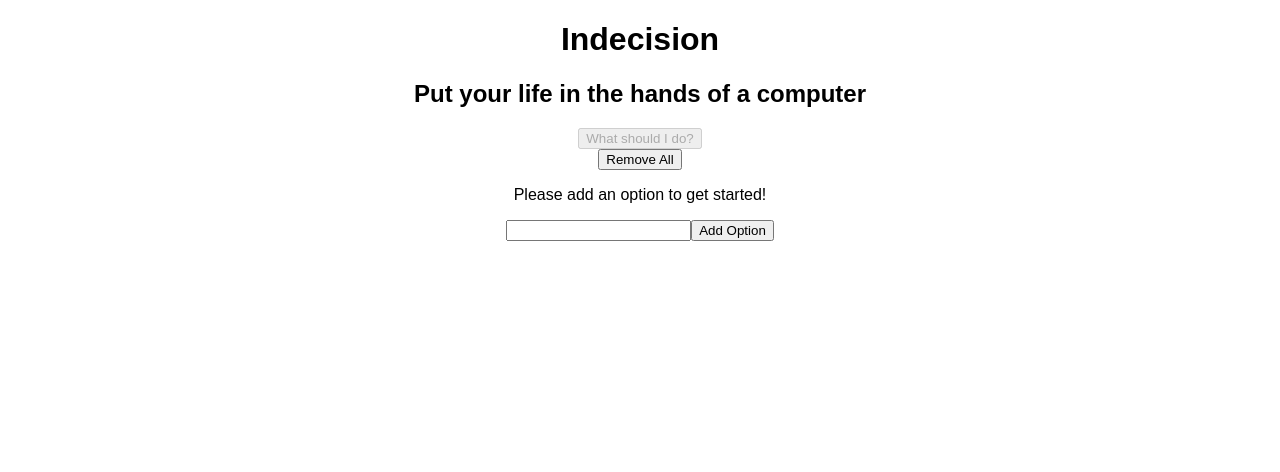
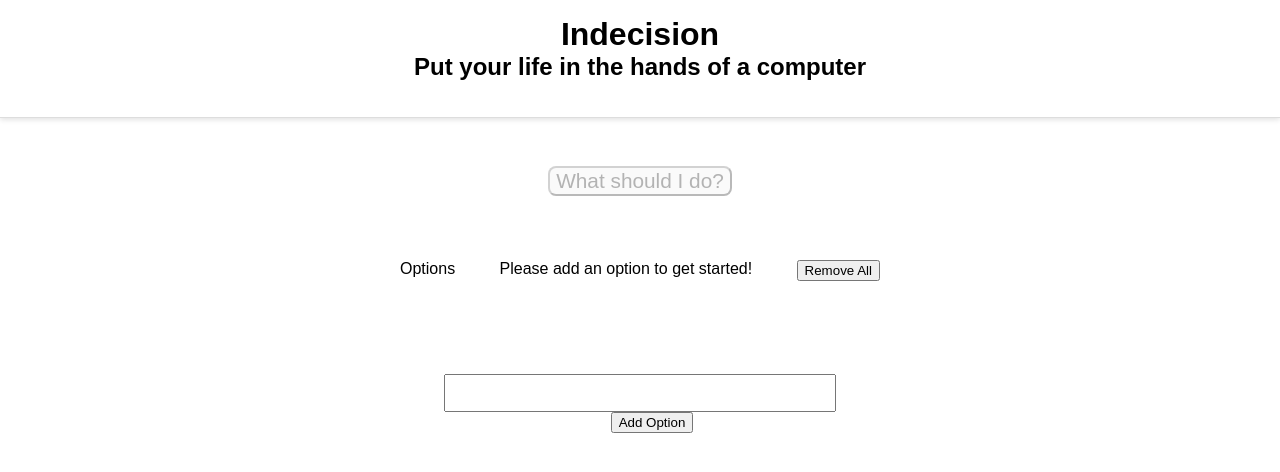
Before and after one commit to teddylopez/indecision, a React (Create React App) app: page / in a window 1280 px wide. Shown: the top 472 px of the page. Built offline with nearby package versions, Linux system fonts and the light colour scheme; a web font is replaced by a local one.

Commit message:
Basic styling.

```diff
--- a/package.json
+++ b/package.json
@@ -3,9 +3,13 @@
   "version": "0.1.0",
   "private": true,
   "dependencies": {
+    "node-sass-chokidar": "^1.1.2",
+    "npm": "^5.7.1",
     "react": "^16.2.0",
     "react-dom": "^16.2.0",
-    "react-scripts": "1.1.1"
+    "react-modal": "^3.3.2",
+    "react-scripts": "1.1.1",
+    "sass-loader": "^6.0.7"
   },
   "scripts": {
     "start": "react-scripts start",
--- a/src/App.css
+++ b/src/App.css
@@ -6,3 +6,64 @@ body {
 ul {
   list-style-type: none;
 }
+
+button {
+  cursor: pointer;
+}
+
+h1 {
+  padding-top: 1rem;
+  margin: 0;
+}
+
+h2 {
+  margin-top: 0;
+  padding-bottom: 1rem;
+}
+
+#main-btn {
+  font-size: 1.3rem;
+  border-radius: .5rem;
+  margin-top: 3rem;
+  margin-bottom: 3rem;
+}
+
+#app-header {
+  border-bottom: 1px solid #DDDDDD;
+  -webkit-box-shadow: 0 2px 5px 0 rgba(0,0,0,.11);
+  box-shadow: 0 2px 5px 0 rgba(0,0,0,.11);
+}
+
+#option-header {
+  margin: 0 25rem;
+}
+
+.left {
+  float: left;
+}
+
+.right {
+  float: right;
+}
+
+.options {
+  margin: 0 25rem;
+  padding-top: 2rem;
+}
+
+#add-form {
+  margin: 0 25rem;
+}
+
+#add-form input {
+  width: 80%;
+  height: 2rem;
+}
+
+#add-form button {
+  margin-left: 1.5rem;
+}
+
+#add-btn {
+  padding-top: 5rem;
+}
--- a/src/components/Action.js
+++ b/src/components/Action.js
@@ -2,7 +2,7 @@ import React, { Component } from 'react';
 
 const Action = (props) => (
   <div>
-    <button
+    <button id="main-btn"
       onClick={props.handlePick}
       disabled={!props.hasOptions}
     >
--- a/src/components/AddOption.js
+++ b/src/components/AddOption.js
@@ -23,9 +23,9 @@ class AddOption extends Component {
 
     render() {
       return (
-        <div>
+        <div id="add-btn">
           {this.state.error && <p>{this.state.error}</p>}
-          <form onSubmit={this.handleAddOption}>
+          <form id="add-form" onSubmit={this.handleAddOption}>
             <input type="text" name="option" />
             <button>Add Option</button>
           </form>
--- a/src/components/Header.js
+++ b/src/components/Header.js
@@ -1,7 +1,7 @@
 import React from 'react';
 
 const Header = (props) => (
-  <div>
+  <div id="app-header">
     <h1>{props.title}</h1>
     {props.subtitle && <h2>{props.subtitle}</h2>}
   </div>
--- a/src/components/Option.js
+++ b/src/components/Option.js
@@ -1,15 +1,17 @@
 import React from 'react';
 
 const Option = (props) => (
-  <div>
-    {props.optionText}
-    <button
-      onClick={(e) => {
-        props.handleDeleteOption(props.optionText);
-      }}
-    >
+  <div className="options">
+    <div className="left">{props.optionText}</div>
+    <div className="right">
+      <button
+        onClick={(e) => {
+          props.handleDeleteOption(props.optionText);
+        }}
+      >
       remove
       </button>
+    </div>
   </div>
 );
 
--- a/src/components/Options.js
+++ b/src/components/Options.js
@@ -3,7 +3,9 @@ import Option from './Option';
 
 const Options = (props) => (
   <div>
-    <button onClick={props.handleDeleteOptions}>Remove All</button>
+  <div id="option-header"><div className="left">Options</div>
+    <button className="right" onClick={props.handleDeleteOptions}>Remove All</button>
+  </div>
     {props.options.length === 0 && <p>Please add an option to get started!</p>}
     {
       props.options.map((option) => (
```
Also changed, not shown: 1 other file (tests, documents, lock files or other folders).
